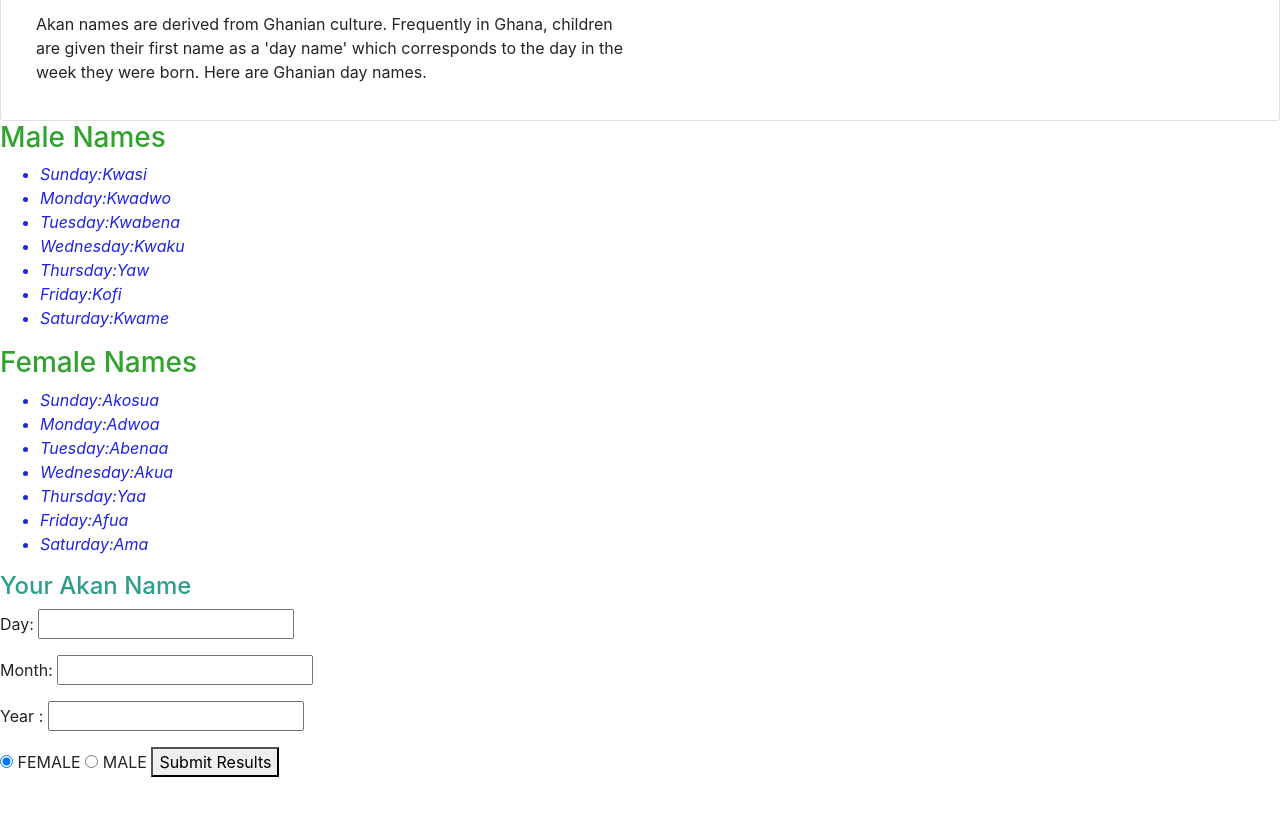
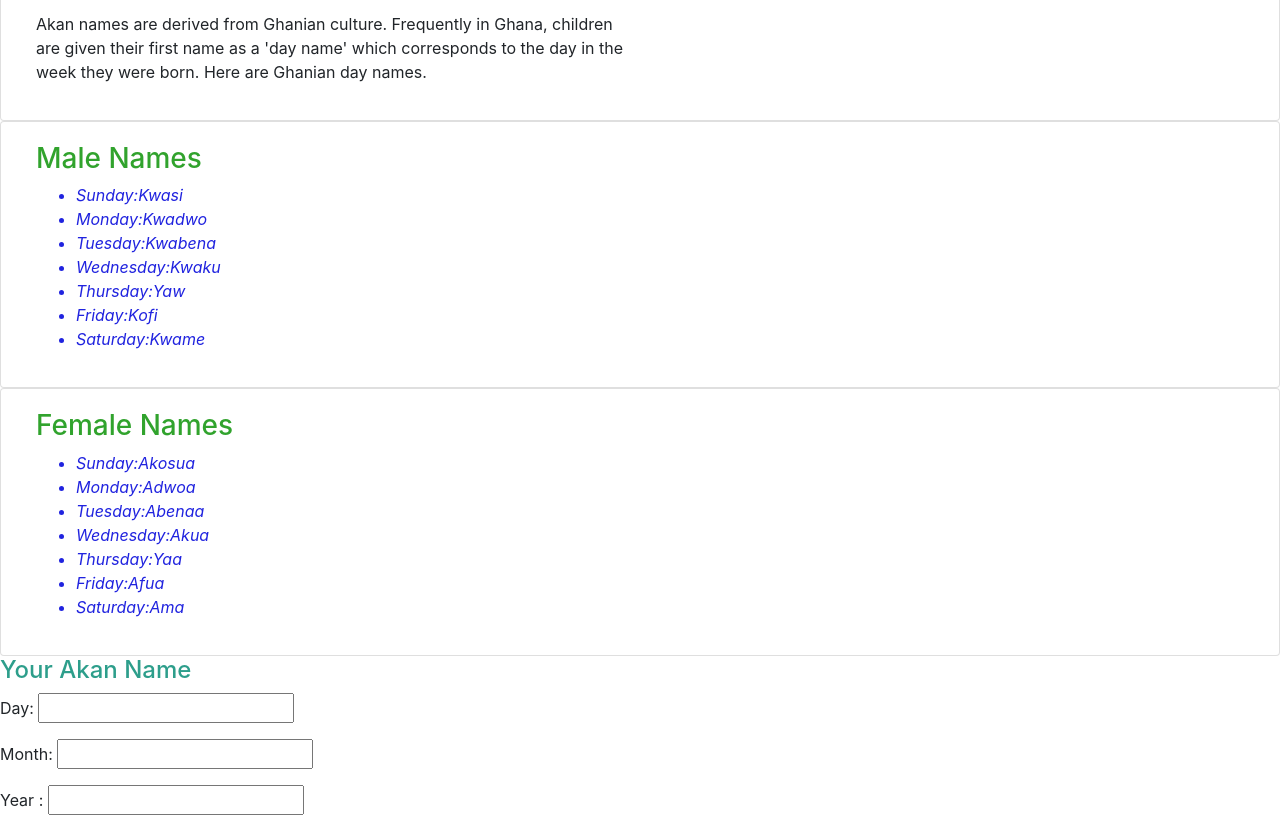
Before and after one commit to joankamere/project-two, a plain HTML site: page index.html in a window 1280 px wide. Shown: the part 480-1308 px from the top of the page. Before the commit the page ends 1257 px from the top, so only its background shows below. Drawn offline with Linux system fonts and the light colour scheme.

Commit message:
save more changes to bootstrap

```diff
--- a/index.html
+++ b/index.html
@@ -24,6 +24,9 @@
       </div>
     </div>
   </div>
+  <div class="card">
+    <div class="card-body">
+      <div class="col-md-6">
         <h3>Male Names</h3>
         <ul>
           <li>Sunday:Kwasi</li>
@@ -34,6 +37,12 @@
           <li>Friday:Kofi</li>
           <li>Saturday:Kwame</li>
         </ul>
+      </div>
+    </div>
+  </div>
+  <div class="card">
+    <div class="card-body">
+      <div class="col-md-6">
         <h3>Female Names</h3>
         <ul>
           <li>Sunday:Akosua</li>
@@ -44,7 +53,9 @@
           <li>Friday:Afua</li>
           <li>Saturday:Ama</li>
         </ul>
-
+      </div>
+    </div>
+  </div>
   <h4>Your Akan Name</h4>
   <p>Day: <input TYPE="text" NAME="day"> </p>
   <p>Month: <input TYPE="text" NAME="month"> </p>
```
Lines whose indentation alone changed are shown as unchanged.
